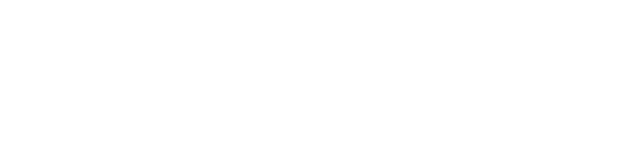
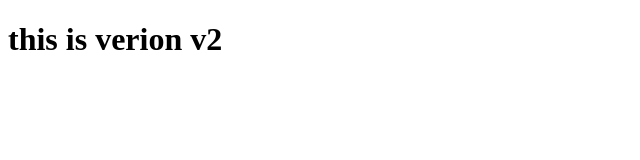
Before and after one commit to Narendar007/myreponare, a plain HTML site: page index.html in a window 1280 px wide. Shown: the whole page, without its empty margins (0-640 px from the left). Drawn offline with Linux system fonts and the light colour scheme.

Commit message:
this is v2

```diff
--- a/index.html
+++ b/index.html
@@ -6,6 +6,6 @@
     <title>Document</title>
 </head>
 <body>
-
+    <h1>this is verion v2</h1>
 </body>
 </html>
```
